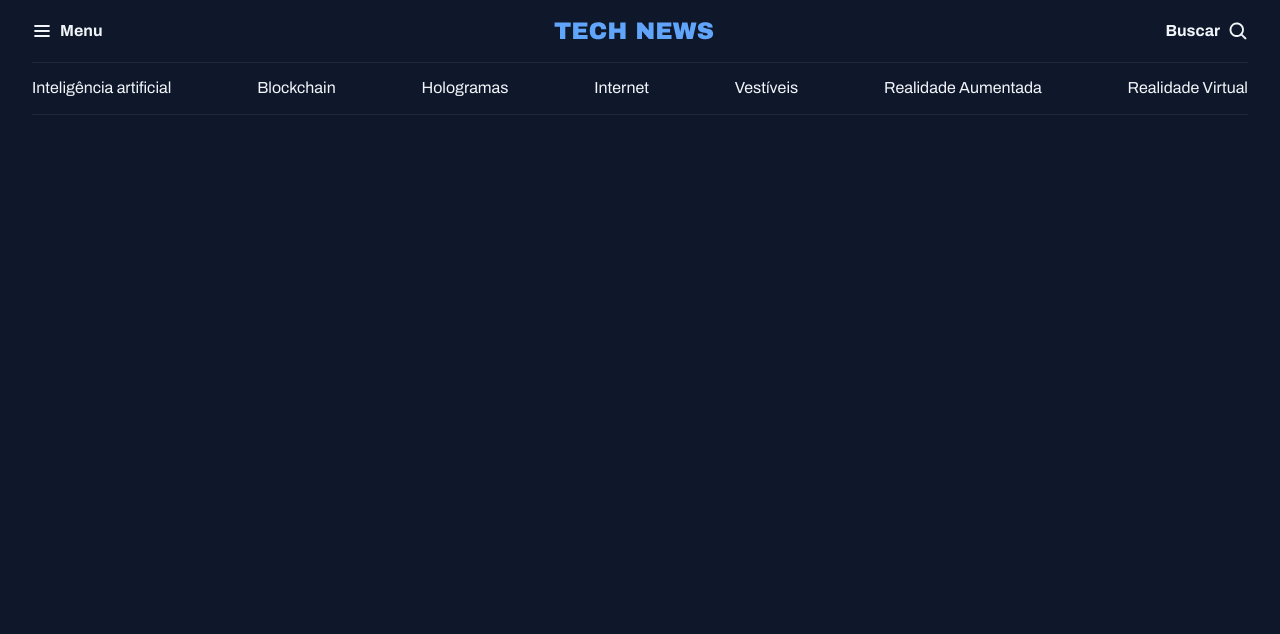
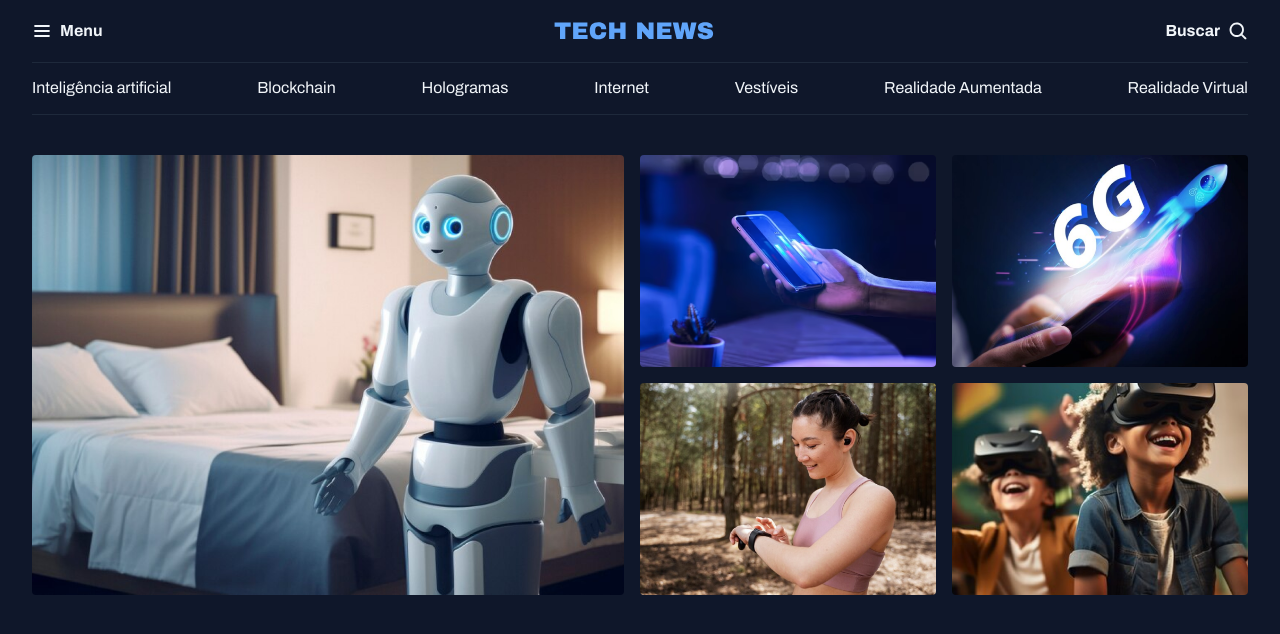
Before and after one commit to fellipesnoww/mba-web-fundamental-news-portal, a plain HTML site: page index.html in a window 1280 px wide. Drawn offline with Linux system fonts and the light colour scheme.

Commit message:
feature: created featured section

```diff
--- a/index.html
+++ b/index.html
@@ -36,5 +36,27 @@
             <a href="#">Realidade Virtual</a>
         </nav>
     </header>
+    <main class="grid container">
+        <section id="featured" class="grid grid-flow-col gap-16">
+            <div>
+                <img src="assets/images/Image 01.png" alt="Imagem de robo">
+            </div>
+
+            <div class="grid grid-cols-2 gap-16">
+                <div>
+                    <img src="assets/images/Image 02.png" alt="...">
+                </div>
+                <div>
+                    <img src="assets/images/Image 03.png" alt="...">
+                </div>
+                <div>
+                    <img src="assets/images/Image 04.png" alt="...">
+                </div>
+                <div>
+                    <img src="assets/images/Image 05.png" alt="...">
+                </div>
+            </div>
+        </section>
+    </main>
 </body>
 </html>
--- a/styles/global.css
+++ b/styles/global.css
@@ -41,17 +41,16 @@ h1, h2, h3 {
     font: inherit;
 }
 
+img {
+    max-width: 100%;
+}
+
 .container {
     max-width: 1280px;
     margin-inline: auto;
     padding-inline: 32px;
 }
 
-/* utility-first */
-.grid {
-    display: grid;
+main {
+    margin-top: 40px;
 }
-
-.grid-flow-col {
-    grid-auto-flow: column;
-}
--- a/styles/index.css
+++ b/styles/index.css
@@ -1,2 +1,4 @@
 @import url(global.css);
 @import url(header.css);
+@import url(utility.css);
+@import url(section.css);
--- /dev/null
+++ b/styles/section.css
@@ -0,0 +1,7 @@
+#featured {
+    img {
+        height: 100%;
+        object-fit: cover;
+        border-radius: 4px;
+    }
+}
--- /dev/null
+++ b/styles/utility.css
@@ -0,0 +1,16 @@
+/* utility-first */
+.grid {
+    display: grid;
+}
+
+.grid-flow-col {
+    grid-auto-flow: column;
+}
+
+.grid-cols-2 {
+    grid-template-columns: repeat(2, 1fr);
+}
+
+.gap-16 {
+    gap: 16px;
+}
```
